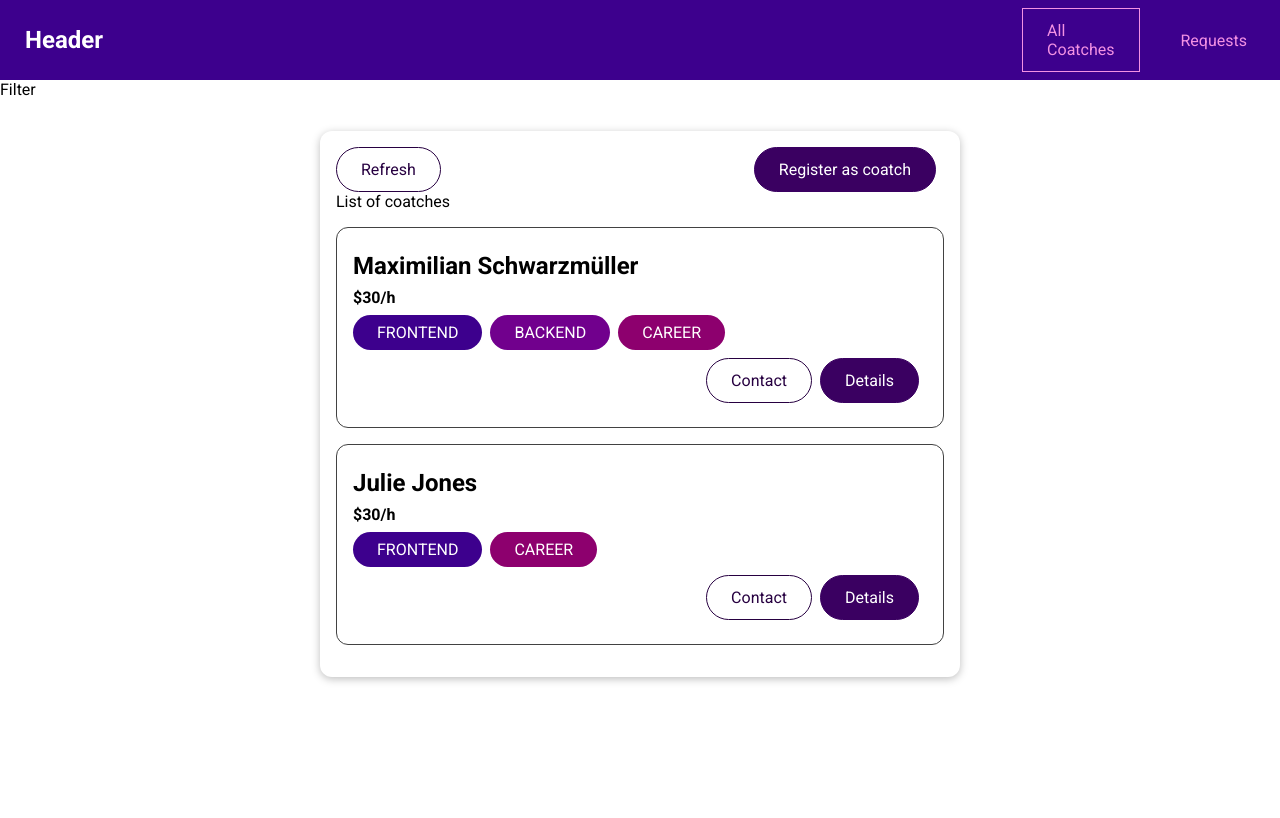
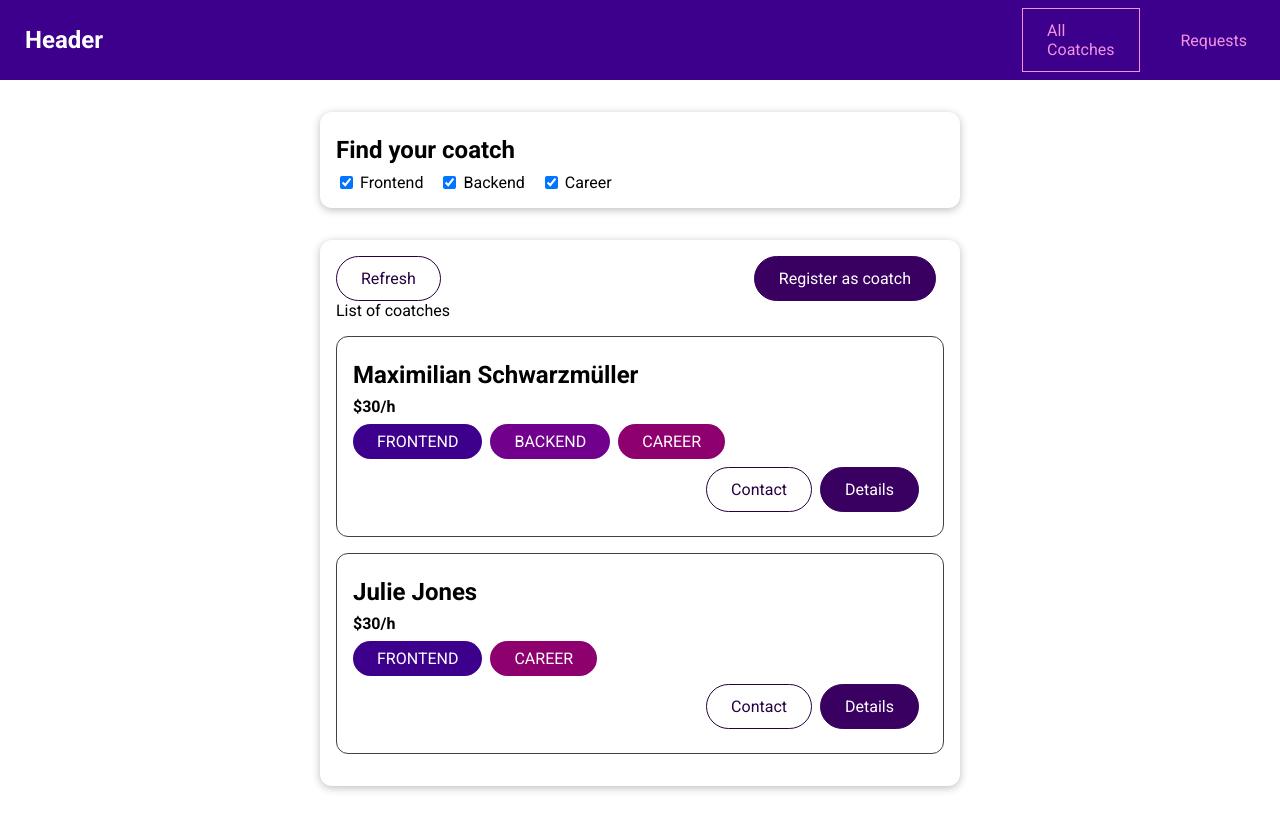
Before and after one commit to mattPiratt/vue3-demo-app, a Vue app: page /coatches in a window 1280 px wide. Built offline with nearby package versions, Linux system fonts and the light colour scheme.

Commit message:
- added filtering component

```diff
--- /dev/null
+++ b/src/components/coatches/Filter.vue
@@ -0,0 +1,67 @@
+<template>
+  <base-card>
+    <h2>Find your coatch</h2>
+    <span class="filter-option">
+      <input type="checkbox" id="frontend" checked @change="setFilter" />
+      <label for="frontend">Frontend</label>
+    </span>
+    <span class="filter-option">
+      <input type="checkbox" id="backend" checked @change="setFilter" />
+      <label for="backend">Backend</label>
+    </span>
+    <span class="filter-option">
+      <input type="checkbox" id="career" checked @change="setFilter" />
+      <label for="career">Career</label>
+    </span>
+  </base-card>
+</template>
+
+<script>
+export default {
+  emits: ['change-filter'],
+  data() {
+    return {
+      filters: {
+        frontend: true,
+        backend: true,
+        career: true,
+      },
+    };
+  },
+  methods: {
+    setFilter(event) {
+      const inputId = event.target.id;
+      const isActive = event.target.checked;
+      const updatedFilters = {
+        ...this.filters,
+        [inputId]: isActive,
+      };
+      this.filters = updatedFilters;
+      this.$emit('change-filter', updatedFilters);
+    },
+  },
+};
+</script>
+
+<style scoped>
+h2 {
+  margin: 0.5rem 0;
+}
+
+.filter-option {
+  margin-right: 1rem;
+}
+
+.filter-option label,
+.filter-option input {
+  vertical-align: middle;
+}
+
+.filter-option label {
+  margin-left: 0.25rem;
+}
+
+.filter-option.active label {
+  font-weight: bold;
+}
+</style>
--- a/src/pages/coatches/List.vue
+++ b/src/pages/coatches/List.vue
@@ -1,5 +1,5 @@
 <template>
-  <section>Filter</section>
+  <CoatchFilter @change-filter="setFilters" />
   <section>
     <base-card>
       <div class="controls">
@@ -23,17 +23,54 @@
 
 <script>
 import CoatchItem from '../../components/coatches/Item.vue';
+import CoatchFilter from '../../components/coatches/Filter.vue';
 
 export default {
   components: {
     CoatchItem,
+    CoatchFilter,
+  },
+  data() {
+    return {
+      activeFilters: {
+        frontend: true,
+        backend: true,
+        career: true,
+      },
+    };
   },
   computed: {
     filteredCoatches() {
-      return this.$store.getters['coatches/getList'];
+      const coatches = this.$store.getters['coatches/getList'];
+      return coatches.filter((coatch) => {
+        if (
+          this.activeFilters.frontend === true &&
+          coatch.areas.includes('frontend')
+        ) {
+          return true;
+        }
+        if (
+          this.activeFilters.backend === true &&
+          coatch.areas.includes('backend')
+        ) {
+          return true;
+        }
+        if (
+          this.activeFilters.career === true &&
+          coatch.areas.includes('career')
+        ) {
+          return true;
+        }
+        return false;
+      });
     },
     hasCoatches() {
       return !this.$store.getters['coatches/isEmpty'];
+    },
+  },
+  methods: {
+    setFilters(updatedFilters) {
+      this.activeFilters = updatedFilters;
     },
   },
 };
```
